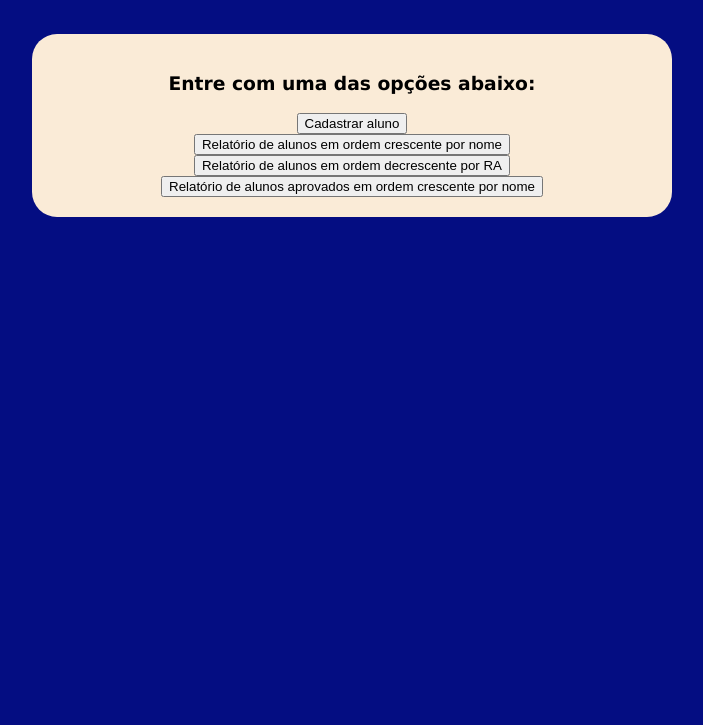
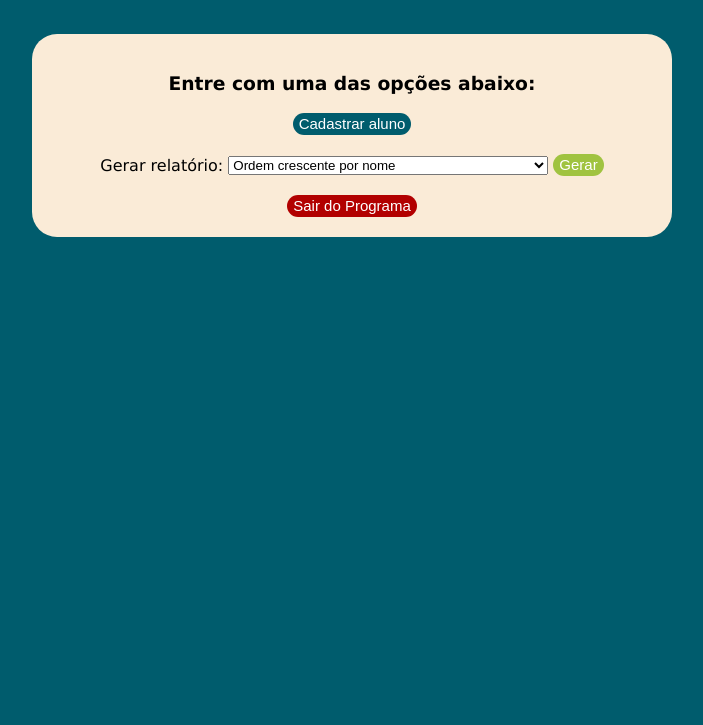
Before and after one commit to JoaoVictorCRP/trabalhos-estrutura-de-dados, a plain HTML site: page frontend/index.html in a window 1280 px wide. Shown: the part 75-800 px from the top of the page, without its empty margins (288-991 px from the left). Drawn offline with Linux system fonts and the light colour scheme.

Commit message:
css do index

```diff
--- a/frontend/index.html
+++ b/frontend/index.html
@@ -5,15 +5,25 @@
     <meta name="viewport" content="width=device-width, initial-scale=1.0">
     <title>Painel Administrativo Estudantil</title>
     <link href="./style/style.css" rel="stylesheet">
-    <link href="./style/relatorio.css" rel="stylesheet">
+    <link href="./style/index.css" rel="stylesheet">
 <body>
     <a href="./index.html"> <h1> Painel Administrativo Estudantil</h1> </a>
     <section class="menu">
         <h3>Entre com uma das opções abaixo:</h3>
-        <button class="cad-aluno">Cadastrar aluno</button><br>
-        <button class="rel-nome">Relatório de alunos em ordem crescente por nome</button><br>
-        <button class="rel-ra">Relatório de alunos em ordem decrescente por RA</button><br>
-        <button class="rel-aprovados">Relatório de alunos aprovados em ordem crescente por nome</button><br>
+        <!-- <div class="btn-group"> -->
+            <button class="cadastrar-btn">Cadastrar aluno</button><br><br>
+
+            <label for="tipo-rel-dpdwn">Gerar relatório:</label>
+            <select id="tipo-rel-dpdwn">
+                <option value="rel-nome">Ordem crescente por nome</option>
+                <option value="rel-ra">Ordem decrescente por RA</option>
+                <option value="rel-aprovados">Ordem crescente - Por Nome (Apenas aprovados) </option>
+            </select>
+            <button class="gerar-rel-btn">Gerar</button>
+            <br><br>
+
+            <button class="sair-btn">Sair do Programa</button><br>
+        <!-- </div> -->
     </section>
     <div class="res">
 
--- /dev/null
+++ b/frontend/style/index.css
@@ -0,0 +1,30 @@
+:root { /*   declarando Variaveis   */
+    --primary-color: #005C6D;
+    --primary-color-darker: #004854;
+}
+
+.cad-aluno-btn {
+    background-color: var(--primary-color);
+    width: 400px;
+}
+
+.sair-btn {
+    background-color: #B20000;
+    min-width: 130px;
+}
+
+.gerar-rel-btn {
+    background-color: #A0C340;
+}
+
+.cadastrar-btn:hover{
+    background: var(--primary-color-darker);
+}
+
+.gerar-rel-btn:hover{
+    background-color: #5e7225;
+}
+
+.sair-btn:hover{
+    background-color: #7E0000;
+}
--- a/frontend/style/style.css
+++ b/frontend/style/style.css
@@ -1,8 +1,7 @@
 :root { /*   declarando Variaveis   */
-    --primary-color: #040d82;
-    --primary-color-darker: #041a6a;
+    --primary-color: #005C6D;
+    --primary-color-darker: #004854;
 }
-
 
 body {
     background-color: var(--primary-color);
@@ -15,9 +14,16 @@ h1{
     color: #fff;
 }
 
-/* .menu-btn{
-
-} */
+button {
+    border-radius: 20px;
+    color: #fff;
+    cursor: pointer; /*Faz o mouse virar uma "mãozinha" ao dar hover*/
+    border: none;
+    background: var(--primary-color);
+    color: #fff;
+    font-size: 15px;
+    height: 22px;
+}
 
 *{
    box-sizing: border-box;
@@ -32,21 +38,6 @@ h1{
     border-radius: 25px;
     align-content: space-around;
 }
-
-.cadastrar-btn, .ok{
-    border: none;
-    background: var(--primary-color);
-    color: #fff;
-    font-size: 15px;
-    height: 22px;
-    cursor: pointer; /*Faz o mouse virar uma "mãozinha" ao dar hover*/
-}
-
-.cadastrar-btn:hover .ok:hover{
-    background: var(--primary-color-darker);
-}
-
-
 
 .del-div, .edit-div {
     padding-top: 13px;
@@ -83,9 +74,3 @@ h1{
     display: flex;
     flex-wrap: wrap;
 };
-
-/* .output-alunos > div {
-    flex: 0 0 calc(33.33% - 20px);
-    margin: 10px;
-    text-align: center;
-}; */
```
